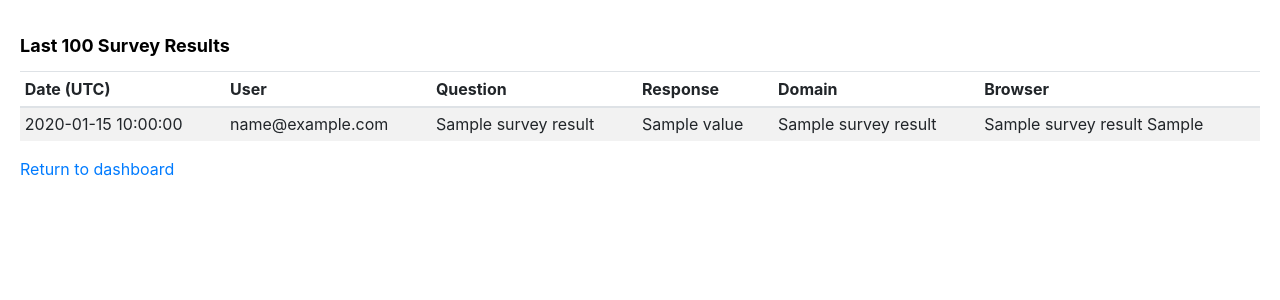
After one commit to lauramariel/walkme-analytics, a Flask app: template app/templates/survey.html in a window 1280 px wide. The commit adds this page. Shown: the top 300 px of the page. Run offline with Flask 2, Linux system fonts and the light colour scheme; the template is opened without the code that fills it: most values are stand-ins (such as "Sample title", 1, 10 or a date in 2020); parts of the project's set-up code (start-up, migrations or seed data) failed here and were passed over; some libraries are stand-ins or nearby versions.

Commit message:
add dashboard page for survey results

```diff
--- /dev/null
+++ b/app/docker-compose.override.yml
@@ -0,0 +1,5 @@
+version: "3.8"
+services:
+    flask:
+        volumes:
+            - "/Users/laura.jordana/dev/walkme-analytics/secrets/key.json:/app/key.json"
--- /dev/null
+++ b/app/docker-compose.prod.yml
@@ -0,0 +1,5 @@
+version: "3.8"
+services:
+    flask:
+        volumes:
+            - "/home/laura_nutanix_com/key.json:/app/key.json"
--- a/app/docker-compose.yml
+++ b/app/docker-compose.yml
@@ -5,7 +5,5 @@ services:
         build: .
         ports:
             - "8000:8000"
-        volumes:
-            - "/Users/laura.jordana/Development/walkme-analytics/secrets/key.json:/app/key.json"
         environment:
             - GOOGLE_APPLICATION_CREDENTIALS=/app/key.json
--- a/app/main.py
+++ b/app/main.py
@@ -80,11 +80,84 @@ class Process(Thread):
         logger.info("Successfully inserted data into DB")
 
 
+# webhook routes
+@app.route("/analytics/api/v1/walkmetasks", methods=["POST"])
+def process_task_webhook():
+    logger.info("Request received on /walkmetasks")
+
+    # if Content-Type=application/json
+    if request.is_json:
+        payload = request.get_json()
+
+        # if not all(k in payload for k in required):
+        #     logger.error("Missing expected values")
+        #     logger.error(payload)
+        #     return ("Missing expected values", 400)
+
+        logger.debug(payload)
+        logger.debug("Processing Request")
+
+        # process the request as a task
+        thread = Process(request.__copy__(), "task")
+        thread.start()
+
+        return ("Accepted", 200)
+    else:
+        logger.error("Request is not json")
+        return ("Invalid request", 400)
+
+
+@app.route("/analytics/api/v1/walkmestarted", methods=["POST"])
+def process_swt_started_webhook():
+    logger.info("Request received on /walkmestarted")
+
+    if request.is_json:
+        payload = request.get_json()
+
+        # if not all(k in payload for k in required):
+        #     logger.error("Missing expected values")
+        #     logger.error(payload)
+        #     return ("Missing expected values", 400)
+
+        logger.debug(payload)
+        logger.info("Processing Request")
+
+        # process the request as a started event
+        thread = Process(request.__copy__(), "started")
+        thread.start()
+
+        return ("Accepted", 200)
+    else:
+        logger.error("Request is not json")
+        return ("Invalid request", 400)
+
+
+@app.route("/analytics/api/v1/walkmesurvey", methods=["POST"])
+def process_swt_survey_webhook():
+    logger.info("Request received on /walkmesurvey")
+
+    if request.is_json:
+        payload = request.get_json()
+
+        logger.debug(payload)
+        logger.info("Processing Request")
+
+        # process the request as a started event
+        thread = Process(request.__copy__(), "survey")
+        thread.start()
+
+        return ("Accepted", 200)
+    else:
+        logger.error("Request is not json")
+        return ("Invalid request", 400)
+
+
 # dashboard
 @app.route("/dashboard", methods=["GET", "POST"])
 def dashboard():
     started = db[started_tbl]
     completed = db[tasks_tbl]
+    survey = db[survey_tbl]
 
     all_users = started.distinct("user_email")
     # all_data = list(started.find())
@@ -92,7 +165,11 @@ def dashboard():
 
     scount = started.count()
     ccount = completed.count()
+    svcount = survey.find(
+        {"oName": "How was your Test Drive experience today?"}
+    ).count()
 
+    logger.debug(f"Surveys Taken: {svcount}")
     logger.debug(f"Started count: {scount}")
     logger.debug(f"Completed count: {ccount}")
 
@@ -148,6 +225,7 @@ def dashboard():
         most_popular=max_name,
         most_popular_count=max,
         user_list=all_users,
+        surveycount=svcount,
     )
 
 
@@ -255,76 +333,26 @@ def export_files(collection):
         # )
 
 
-# webhook routes
-@app.route("/analytics/api/v1/walkmetasks", methods=["POST"])
-def process_task_webhook():
-    logger.info("Request received on /walkmetasks")
+@app.route("/dashboard/surveys", methods=["GET", "POST"])
+def survey_results():
+    # started = db[started_tbl]
+    surveys = db[survey_tbl]
 
-    # if Content-Type=application/json
-    if request.is_json:
-        payload = request.get_json()
+    # returns a list of dicts
+    survey_results = list(surveys.find().sort("created_at", -1).limit(100))
 
-        # if not all(k in payload for k in required):
-        #     logger.error("Missing expected values")
-        #     logger.error(payload)
-        #     return ("Missing expected values", 400)
+    # format timestamps and hostname by updating the dictionary
+    for i in survey_results:
+        orig_time = i["created_at"]
+        new_time = format_time(orig_time)
+        i["created_at"] = new_time
 
-        logger.debug(payload)
-        logger.debug("Processing Request")
+        orig_hostname = i["ctx_location_hostname"]
+        new_hostname = orig_hostname.split(".")[0]
+        i["ctx_location_hostname"] = new_hostname
 
-        # process the request as a task
-        thread = Process(request.__copy__(), "task")
-        thread.start()
-
-        return ("Accepted", 200)
-    else:
-        logger.error("Request is not json")
-        return ("Invalid request", 400)
-
-
-@app.route("/analytics/api/v1/walkmestarted", methods=["POST"])
-def process_swt_started_webhook():
-    logger.info("Request received on /walkmestarted")
-
-    if request.is_json:
-        payload = request.get_json()
-
-        # if not all(k in payload for k in required):
-        #     logger.error("Missing expected values")
-        #     logger.error(payload)
-        #     return ("Missing expected values", 400)
-
-        logger.debug(payload)
-        logger.info("Processing Request")
-
-        # process the request as a started event
-        thread = Process(request.__copy__(), "started")
-        thread.start()
-
-        return ("Accepted", 200)
-    else:
-        logger.error("Request is not json")
-        return ("Invalid request", 400)
-
-
-@app.route("/analytics/api/v1/walkmesurvey", methods=["POST"])
-def process_swt_survey_webhook():
-    logger.info("Request received on /walkmesurvey")
-
-    if request.is_json:
-        payload = request.get_json()
-
-        logger.debug(payload)
-        logger.info("Processing Request")
-
-        # process the request as a started event
-        thread = Process(request.__copy__(), "survey")
-        thread.start()
-
-        return ("Accepted", 200)
-    else:
-        logger.error("Request is not json")
-        return ("Invalid request", 400)
+    # render page
+    return render_template("survey.html", survey_results=survey_results)
 
 
 if __name__ == "__main__":
--- a/app/templates/index.html
+++ b/app/templates/index.html
@@ -63,6 +63,10 @@
     <div>
         <b>Most popular completed module:</b> {{ most_popular }} ({{ most_popular_count }})
     </div>
+
+    <div>
+        <b><a href="dashboard/surveys">Surveys taken: {{ surveycount }}</a></b>
+    </div>
     <br/>
 
     <div>
--- /dev/null
+++ b/app/templates/survey.html
@@ -0,0 +1,68 @@
+<!DOCTYPE html>
+<html lang="en">
+<head>
+    <title>WalkMe Analytics Dashboard</title>
+    <link rel="stylesheet" href="https://stackpath.bootstrapcdn.com/bootstrap/4.1.3/css/bootstrap.min.css" integrity="sha384-MCw98/SFnGE8fJT3GXwEOngsV7Zt27NXFoaoApmYm81iuXoPkFOJwJ8ERdknLPMO" crossorigin="anonymous">
+    <link rel="stylesheet" href="{{ url_for('static', filename='style.css') }}">
+    <link rel="shortcut icon" href="{{ url_for('static', filename='favicon.ico') }}">
+    <meta name="viewport" content="width=device-width, initial-scale=1, shrink-to-fit=no">
+</head>
+<body>
+    <!--
+    <div>
+        <table class="table table-striped table-sm table-hover">
+        <caption>Started Tasks for {{ user_email }}</caption>
+            <thead>
+                <tr>
+                    <th>Date (UTC)</th></td>
+                    <th>User</th>
+                    <th>Module</th>
+                    <th>Browser</th>
+                </tr>
+            </thead>
+            <tbody>
+            {% for i in user_started %}
+                <tr>
+                    <td>{{ i.created_at }}</td>
+                    <td>{{ user_email }}</td>
+                    <td>{{ i.oName }}</td>
+                    <td>{{ i.env_browser_name }} {{ i.env_browser_version }}</td>
+                </tr>
+            {% endfor %}
+            </tbody>
+        </table>
+        </div>
+    <div>
+    -->
+    <table class="table table-striped table-sm table-hover">
+    <caption>Last 100 Survey Results</caption>
+        <thead>
+            <tr>
+                <th>Date (UTC)</th></td>
+                <th>User</th>
+                <th>Question</th>
+                <th>Response</th>
+                <th>Domain</th>
+                <th>Browser</th>
+            </tr>
+        </thead>
+        <tbody>
+        {% for i in survey_results %}
+            <tr>
+                <td>{{ i.created_at }}</td>
+                <td>{{ i.user_email }}</td>
+                <td>{{ i.oName }}</td>
+                <td>{{ i.value }}</td>
+                <td>{{ i.ctx_location_hostname }}</td>
+                <td>{{ i.env_browser_name }} {{ i.env_browser_version }}</td>
+            </tr>
+        {% endfor %}
+        </tbody>
+    </table>
+    </div>
+    <div>
+        <a href="/dashboard">Return to dashboard</a>
+    </div>
+
+</body>
+</html>
```
